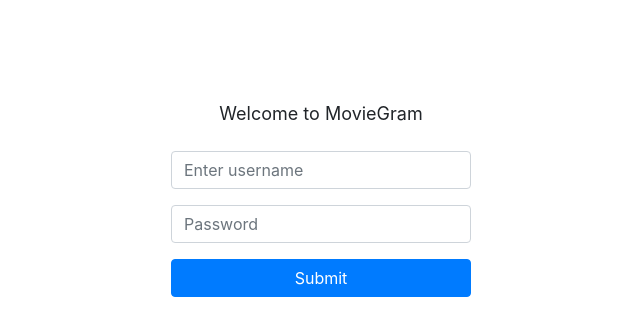
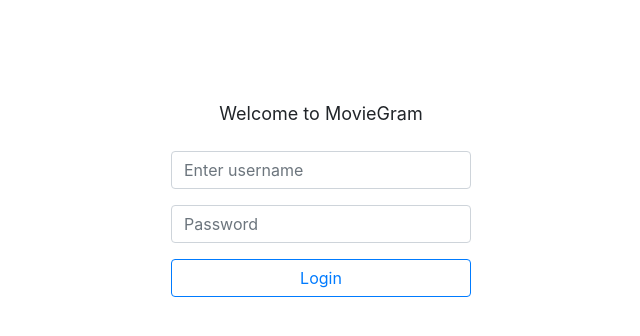
Before and after one commit to HareshNasit/Moviegram, a React (Create React App) app in the folder moviegram/: page /login in a window 1280 px wide. Shown: the top 336 px of the page, without its empty margins (319-959 px from the left). Built offline with nearby package versions, Linux system fonts and the light colour scheme.

Commit message:
Update button

```diff
--- a/moviegram/src/Components/Login/index.js
+++ b/moviegram/src/Components/Login/index.js
@@ -19,8 +19,8 @@
             </Form.Group>
 
 
-              <Button variant="primary" type="submit" className="loginButton">
-                Submit
+              <Button variant="outline-primary" type="submit" className="loginButton">
+                Login
               </Button>
 
 
```
